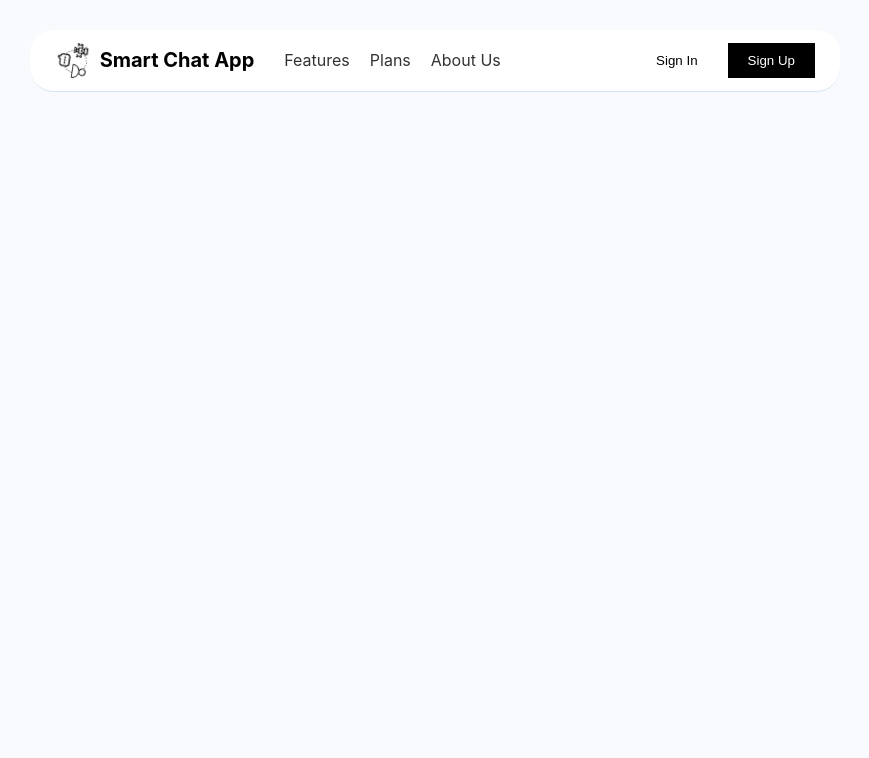
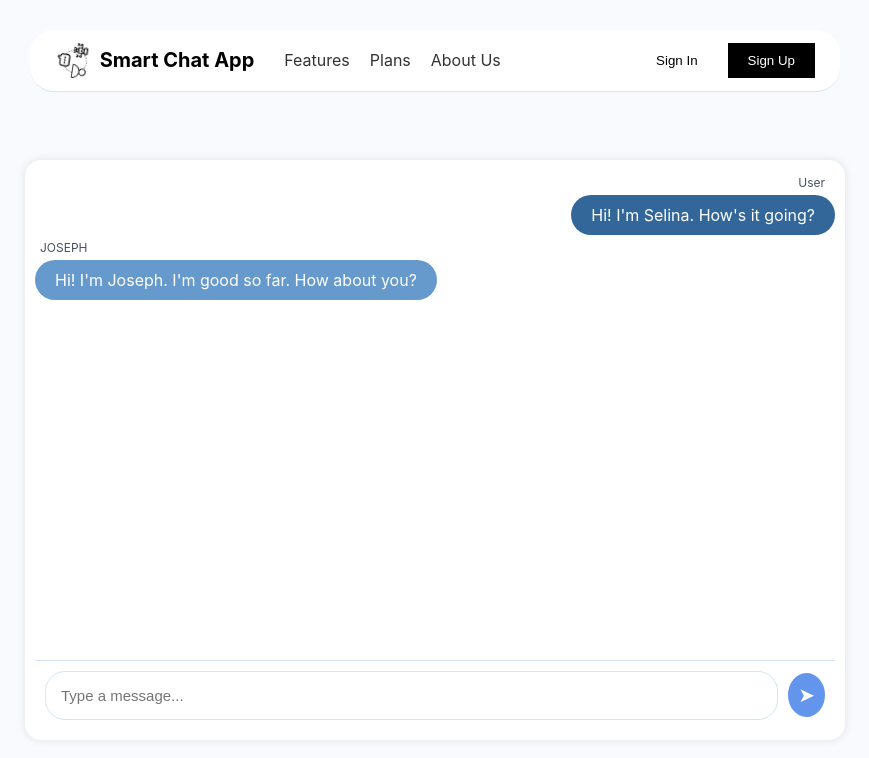
Before and after one commit to hayoung-selina-lee/SmartChatWeb, a React (Create React App) app in the folder frontend/: page /chat in a window 1280 px wide. Shown: the top 758 px of the page, without its empty margins (205-1074 px from the left). Built offline with nearby package versions, Linux system fonts and the light colour scheme.

Commit message:
[Frontend] add chat page

```diff
--- a/frontend/src/App.css
+++ b/frontend/src/App.css
@@ -9,6 +9,7 @@
   --dark-color: #003366;
   --black-color: #333;
   --background-color: #f8fafd;
+
   --title-font-color: #003366;
   --normal-font-color: #485063;
 }
@@ -77,6 +78,7 @@ body {
 .header-title {
   margin-left: 10px;
   color: black;
+  cursor: pointer;
 }
 
 .header-icon {
--- a/frontend/src/App.js
+++ b/frontend/src/App.js
@@ -9,6 +9,7 @@ import SignInToast from "./components/SignInToast";
 import { ContinueToastProvider, ContinueToastContext } from "./contexts/ContinueToastContext";
 import ContinueToast from "./components/ContinueToast";
 import Header from "./components/Header"; // Ensure this is correctly imported if using Header component
+import Chat from "./pages/Chat/Chat";
 
 function App() {
   return (
@@ -22,6 +23,7 @@ function App() {
             <Route path="/" element={<Main />} />
             <Route path="/signin" element={<SignIn />} />
             <Route path="/signup" element={<SignUp />} />
+            <Route path="chat" element={<Chat />} />
           </Routes>
           <ToastConsumer />
           <ContinueToastConsumer />
--- a/frontend/src/components/Header.jsx
+++ b/frontend/src/components/Header.jsx
@@ -15,7 +15,9 @@ const Header = () => {
       <div className="header-left">
         <div className="header-title-logo">
           <img src={logo} className="header-icon" alt="Smart Chat App logo" onClick={toMainPage} />
-          <h1 className="header-title">Smart Chat App</h1>
+          <h1 className="header-title" onClick={toMainPage}>
+            Smart Chat App
+          </h1>
         </div>
         <nav className="nav">
           <a href="#features">Features</a>
--- /dev/null
+++ b/frontend/src/pages/Chat/Chat.css
@@ -0,0 +1,93 @@
+.chat-container {
+  display: flex;
+  flex-direction: column;
+  grid-auto-columns: auto;
+  width: 70vw;
+  max-width: 800px; /* Limit the maximum width for better responsiveness */
+  height: 70vh;
+  background-color: #fff;
+  border-radius: 16px;
+  box-shadow: 0 0 10px rgba(0, 0, 0, 0.1);
+  padding: 10px;
+  overflow-y: scroll;
+}
+
+.chat-history-container {
+  overflow-y: scroll;
+}
+
+.message-container {
+  display: flex;
+  align-items: flex-start;
+  margin: 5px 0;
+  max-width: 100%;
+}
+
+.sender {
+  flex-direction: column;
+  align-items: flex-end;
+}
+
+.receiver {
+  flex-direction: column;
+  align-items: flex-start;
+}
+
+.message {
+  padding: 10px 20px;
+  border-radius: 20px;
+  max-width: 60%;
+  word-wrap: break-word;
+  position: relative;
+  color: #fff;
+}
+
+.receiver .message {
+  background-color: #6699cc;
+}
+
+.sender .message {
+  background-color: #336699;
+}
+
+.name {
+  font-size: 12px;
+  color: var(--normal-font-color);
+  margin-bottom: 5px;
+}
+
+.receiver .name {
+  margin-left: 5px;
+}
+
+.sender .name {
+  text-align: right; /* Align the name to the right for sender */
+  margin-right: 10px;
+}
+
+.input-container {
+  display: flex;
+  align-items: center;
+  padding: 10px;
+  border-top: 1px solid var(--light-color);
+  margin-top: auto;
+}
+
+.chat-input {
+  flex: 1;
+  padding: 15px;
+  border: 1px solid var(--light-color);
+  border-radius: 20px;
+  margin-right: 10px;
+  font-size: 15px;
+}
+
+.send-button {
+  background-color: #6495ed;
+  color: #fff;
+  border: none;
+  border-radius: 50%;
+  font-size: 20px;
+  padding: 10px;
+  cursor: pointer;
+}
--- /dev/null
+++ b/frontend/src/pages/Chat/Chat.js
@@ -0,0 +1,36 @@
+import React from "react";
+import "./Chat.css";
+import "../../App.css";
+
+import AIIcon from "../../resources/AI_Icon";
+
+const Chat = () => {
+  return (
+    <div className="background">
+      <div className="chat-container">
+        <div className="chat-history-container">
+          <div className="message-container sender">
+            <span className="name">User</span>
+            <div className="message">
+              <span className="message-text">Hi! I'm Selina. How's it going? </span>
+            </div>
+          </div>
+
+          <div className="message-container receiver">
+            <span className="name">JOSEPH</span>
+            <div className="message">
+              <span className="message-text">Hi! I'm Joseph. I'm good so far. How about you?</span>
+            </div>
+          </div>
+        </div>
+
+        <div className="input-container">
+          <input type="text" placeholder="Type a message..." className="chat-input" />
+          <button className="send-button">➤</button>
+        </div>
+      </div>
+    </div>
+  );
+};
+
+export default Chat;
```
